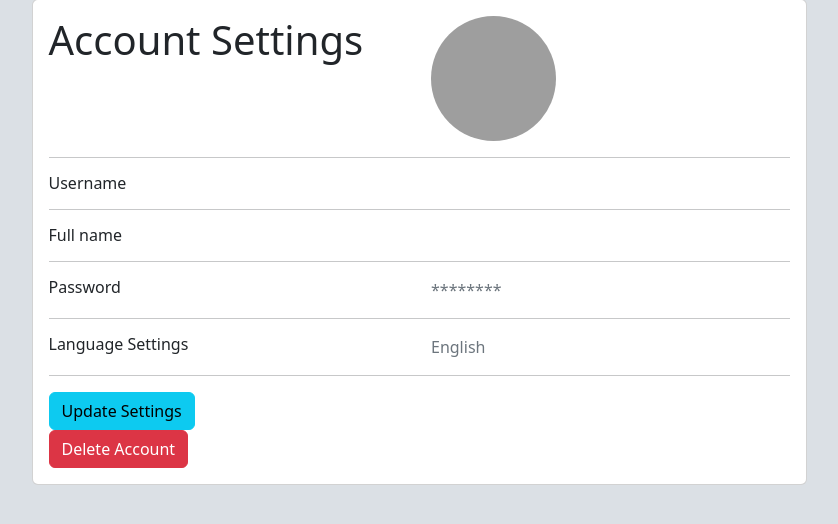
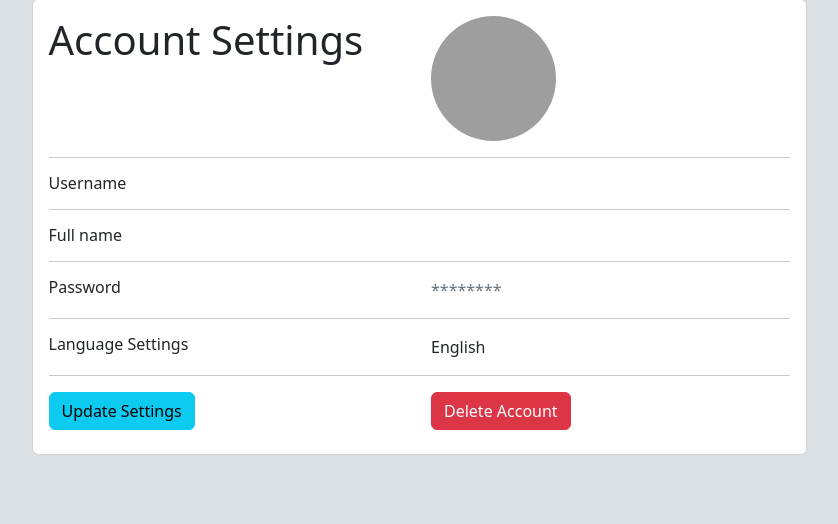
Before and after one commit to Fenshway/roccer, a Flask app: template templates/settings.html in a window 1280 px wide. Shown: the part 96-620 px from the top of the page, without its empty margins (221-1059 px from the left). Run offline with Flask 3, Linux system fonts and the light colour scheme; the template is opened without the code that fills it, so the values that code supplies are empty; grey boxes are pictures that could not be loaded.

Commit message:
Adding session to post page and fixed settings bootstrap

```diff
--- a/app.py
+++ b/app.py
@@ -103,7 +103,12 @@ def post():
         ##TODO update vote status on server
         print(postID, vote)
     all_posts = post_repository_singleton.get_all_posts()
-    return render_template('post.html', posts = all_posts)
+
+    if 'user' not in session:
+        return render_template('post.html', posts = all_posts)
+
+    username=session['user']['username']
+    return render_template('post.html', posts = all_posts, username=username)
 
 @app.get('/profile')
 def profile():
--- a/templates/settings.html
+++ b/templates/settings.html
@@ -83,27 +83,24 @@
         <div class="col">
           <h6 class="mb-0">Language Settings</h6>
         </div>
-        <div class="col text-secondary">
+        <div class="col">
           English
         </div>
       </div>
       <hr>
       <div class="row">
         <div class="col">
-          <a class="btn btn-info" href="/update_user_form" >Update Settings</a>
+          <h6><a class="btn btn-info" href="/update_user_form">Update Settings</a></h6>
         </div>
-
-       <form action="/delete/<user_account_id>" method="post">
-    <input type="hidden" name="user_account_id" value="{{ user_account_id }}">
-    <button class="btn btn-danger" type="submit">
-        Delete Account
-    </button>
-</form>
-
-
+        <div class="col">
+          <form action="/delete/<user_account_id>" method="post">
+            <input type="hidden" name="user_account_id" value="{{ user_account_id }}">
+            <button class="btn btn-danger col" type="submit">Delete Account</button>
+          </form>
+        </div>
       </div>
     </div>
   </div>
-
+</div>
 
 {% endblock %}
```
Also changed, not shown: templates/_layout.html (line endings or trailing spaces).
